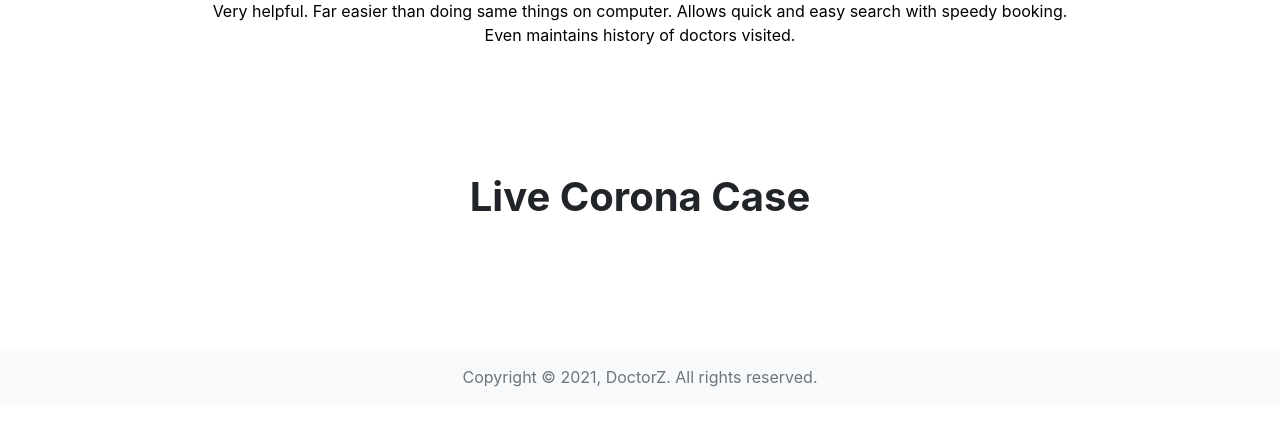
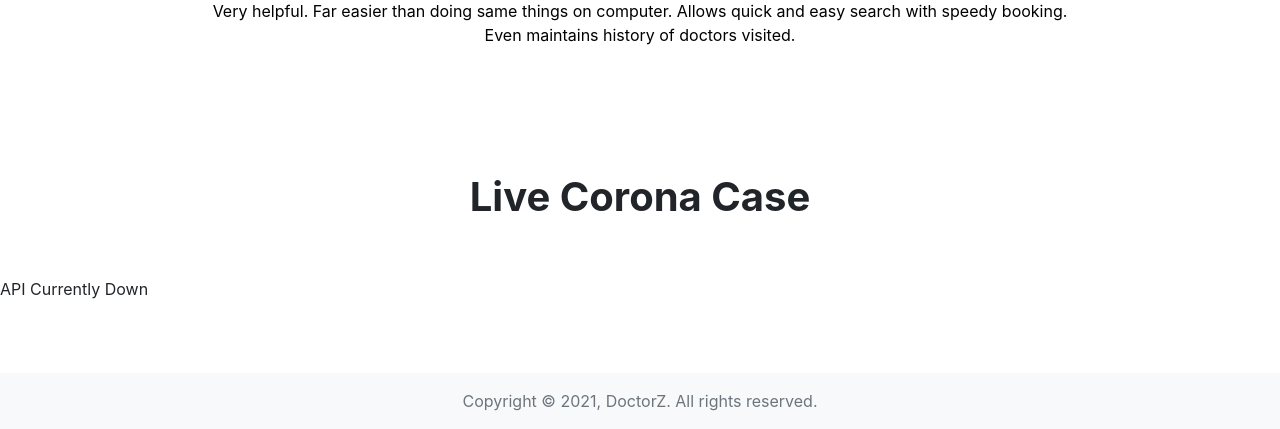
Before and after one commit to rebel47/DoctorZ, a Django app: page / in a window 1280 px wide. Shown: the part 2851-3280 px from the top of the page. Before the commit the page ends 3238 px from the top, so only its background shows below. Run offline with Django 3.2, Linux system fonts and the light colour scheme; data that the repository does not hold is empty; some libraries are stand-ins or nearby versions.

Commit message:
Update landingPage.html

```diff
--- a/templates/landingPage.html
+++ b/templates/landingPage.html
@@ -253,6 +253,10 @@
 
 <div class="carouselHeading servicehead">Live Corona Case</div>
 
+<div>
+    API Currently Down
+</div>
+
 <!-- <marquee behavior="scroll" direction="left">
     <table class=" form table table-bordered">
         {%csrf_token%}
```
